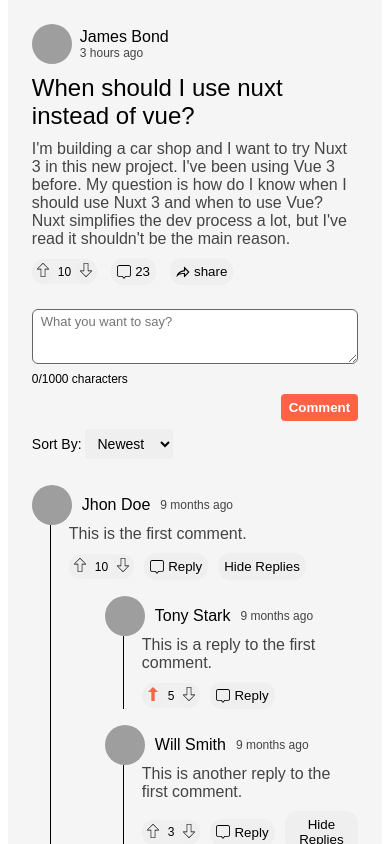
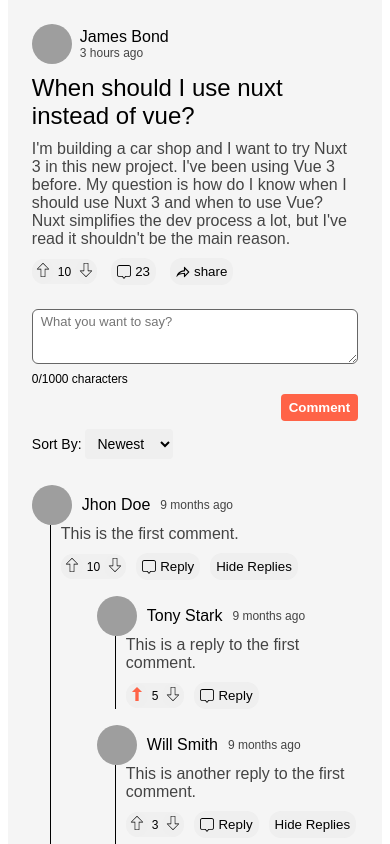
Before and after one commit to inmoh7/OrangeHRM-assessment, a Vue app: page / in a window 390 px wide. Shown: the top 844 px of the page. Built offline with nearby package versions, Linux system fonts and the light colour scheme; grey boxes are pictures that could not be loaded.

Commit message:
modify: added comments

```diff
--- a/src/App.vue
+++ b/src/App.vue
@@ -18,7 +18,7 @@
 .container-main {
   min-height: 100vh;
   background-color: whitesmoke;
-  max-width: 55vw;
+  max-width: 64vw;
   margin-left: auto;
   margin-right: auto;
   padding-bottom: 20px;
--- a/src/components/commentsSection.vue
+++ b/src/components/commentsSection.vue
@@ -50,6 +50,7 @@
 
 <script lang="ts" setup>
 import { computed, onMounted, ref } from 'vue'
+
 import singleComment from '@/components/singleComment.vue'
 import { uesComments } from '@/composables/useComments'
 import { comments } from '@/data/comments'
@@ -58,6 +59,7 @@
 const errorMessage = ref('')
 const selectedSort = ref('newest')
 let initComments = comments
+
 const {
   comments: allComments,
   insertComment,
@@ -67,12 +69,14 @@
 } = uesComments(initComments)
 
 onMounted(() => {
+  //check if comment data available in the local storage
   const savedCommentsJSON = localStorage.getItem('comments')
   if (savedCommentsJSON) {
     allComments.value = JSON.parse(savedCommentsJSON)
   }
 })
 
+//calculated propety for character limit validation
 const trimmedInput = computed({
   get() {
     return inputComment.value
@@ -99,6 +103,7 @@
   }
 
   insertComment(undefined, inputComment.value)
+  inputComment.value = ''
 }
 
 const handleReplySubmit = (commenId: string, commentContent: string) => {
--- a/src/components/samplePost.vue
+++ b/src/components/samplePost.vue
@@ -16,6 +16,7 @@
       </p>
     </div>
     <div class="reactions-container">
+      <!-- values are hard coded for demonstration purpose -->
       <div class="container-upvote">
         <button class="btn-upvote"><upVote /></button>
         <div>10</div>
--- a/src/components/singleComment.vue
+++ b/src/components/singleComment.vue
@@ -1,4 +1,5 @@
 <template>
+  <!-- main container -->
   <main>
     <!-- comment container -->
     <section class="comment-header-container">
@@ -85,8 +86,12 @@
 <script lang="ts" setup>
 import { computed, onMounted, ref } from 'vue'
 import moment from 'moment'
+
+//data imports
 import type { SingleCommentProps } from '@/types/types'
 import { users } from '@/data/users'
+
+// icon imports
 import iUpVote from './icons/iUpVote.vue'
 import iUpVoteFilled from './icons/iUpVoteFilled.vue'
 import iDownVote from './icons/iDownVote.vue'
@@ -104,11 +109,13 @@
 const showReplies = ref(true)
 
 onMounted(() => {
+  // check for the replies should be initially loaded or not
   if (comment.replies.length > 10) {
     showReplies.value = false
   }
 })
 
+//computed property to handle input character limitations
 const trimmedInput = computed({
   get() {
     return inputComment.value
@@ -138,7 +145,7 @@
   showReplies.value = true
 }
 
-// Emit events propagatation for nested comments
+// --- Emit events propagatations for nested comments -----
 const emitReplySubmitted = (commentId: string, replyContent: string) => {
   emit('replySubmitted', commentId, replyContent)
 }
@@ -155,6 +162,7 @@
 <style lang="scss" scoped>
 main {
   padding-top: 10px;
+  overflow-x: auto;
 
   .comment-header-container {
     .comment-header {
@@ -314,5 +322,12 @@
       margin-left: 36px;
     }
   }
+
+  @media (max-width: 500px) {
+    .shifted-container {
+      margin-left: 18px;
+      padding-left: 10px;
+    }
+  }
 }
 </style>
--- a/src/composables/useComments.ts
+++ b/src/composables/useComments.ts
@@ -5,11 +5,14 @@
 export const uesComments = (initialComments: Comment[]) => {
   const comments = ref<Comment[]>(initialComments)
 
-  // helper functions
+  // ----------------- helper functions --------------------------------
+
+  //fucntion to save comment data to browser local storage
   const saveToLocal = (comments: Comment[]) => {
     localStorage.setItem('comments', JSON.stringify(comments))
   }
 
+  // helper function to handle the insertion of new comments and replies recursively
   const insertNode = (
     commentId: string,
     newComment: Comment,
@@ -68,7 +71,9 @@
 
   const downvoteNode = (commentId: string, commentTree: Comment[]): Comment[] => {
     return commentTree.map((node: Comment) => {
+      //check for id match of the node and triggered comment id
       if (commentId === node.id) {
+        //conditions for checking current voting status on the comment by the current user
         if (node.voteStatus === 'upvoted') {
           return {
             ...node,
@@ -99,7 +104,9 @@
     })
   }
 
+  // fucntion to handle sorting of the comments and replies recursively based on the sort type
   const sortNodes = (sortType: string): Comment[] => {
+    // comparision helper function
     const sortFn = (a: Comment, b: Comment) => {
       if (sortType === 'newest') {
         return new Date(b.postedDate).getTime() - new Date(a.postedDate).getTime()
@@ -121,11 +128,11 @@
     return sortRecursively(comments.value)
   }
 
-  // commets operations
+  //----------------------------- commet operations -------------------------------------
   const insertComment = (commentId: string | undefined, commentContent: string) => {
     const newComment: Comment = {
       id: uuid(),
-      userId: 2,
+      userId: 2, //current user is set to 2
       content: commentContent,
       votes: 0,
       voteStatus: null,
```
